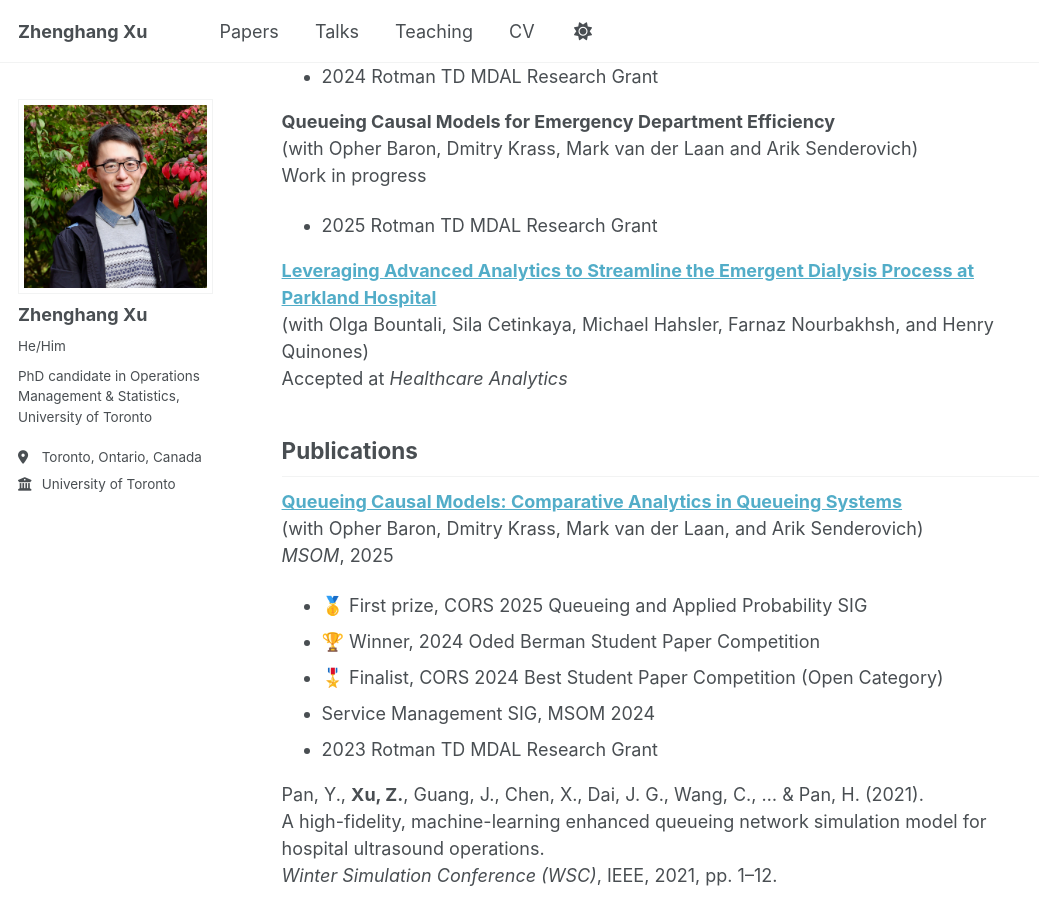
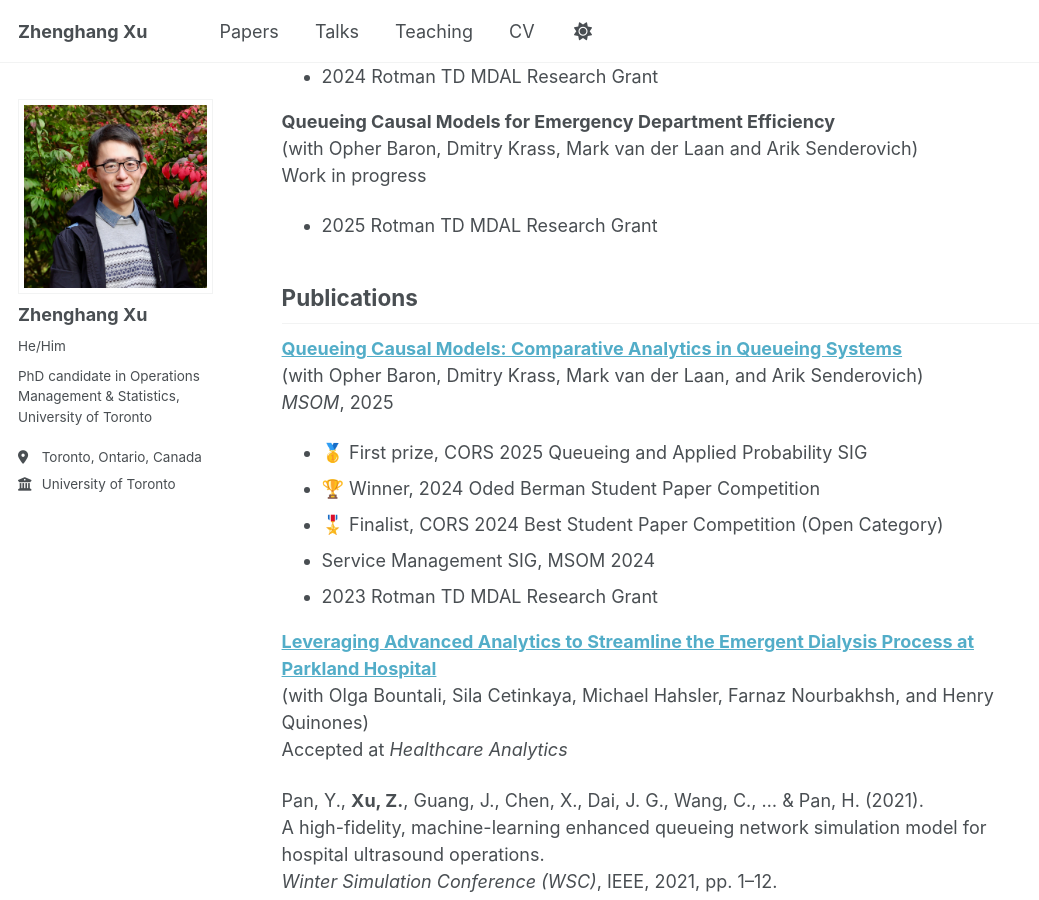
Before and after one commit to zhenghangxu-baymax/zhenghangxu-baymax.github.io, a Jekyll site: the page built from _pages/papers.md, in a window 1280 px wide and 900 px high, scrolled down 604 px. Shown: the whole window, without its empty margins (0-1039 px from the left). Built offline with Jekyll 4.4.1, drawn with Linux system fonts in a browser that asks for light colours; part of the change alters nothing that is shown.

Commit message:
Update website and CV

```diff
--- a/_pages/papers.md
+++ b/_pages/papers.md
@@ -27,9 +27,7 @@ Work in progress, draft available upon request
 Work in progress
 - 2025 Rotman TD MDAL Research Grant
 
-**[Leveraging Advanced Analytics to Streamline the Emergent Dialysis Process at Parkland Hospital](https://papers.ssrn.com/sol3/papers.cfm?abstract_id=5066305)**
-(with Olga Bountali, Sila Cetinkaya, Michael Hahsler, Farnaz Nourbakhsh, and Henry Quinones)
-Accepted at *Healthcare Analytics*
+
 
 ## Publications
 
@@ -42,6 +40,10 @@ Accepted at *Healthcare Analytics*
 - Service Management SIG, MSOM 2024
 - 2023 Rotman TD MDAL Research Grant
 
+**[Leveraging Advanced Analytics to Streamline the Emergent Dialysis Process at Parkland Hospital](https://papers.ssrn.com/sol3/papers.cfm?abstract_id=5066305)**
+(with Olga Bountali, Sila Cetinkaya, Michael Hahsler, Farnaz Nourbakhsh, and Henry Quinones)
+Accepted at *Healthcare Analytics*
+
 Pan, Y., **Xu, Z.**, Guang, J., Chen, X., Dai, J. G., Wang, C., ... & Pan, H. (2021).
 A high-fidelity, machine-learning enhanced queueing network simulation model for hospital ultrasound operations.
 *Winter Simulation Conference (WSC)*, IEEE, 2021, pp. 1–12.
```
Also changed, not shown: 1 other file.
